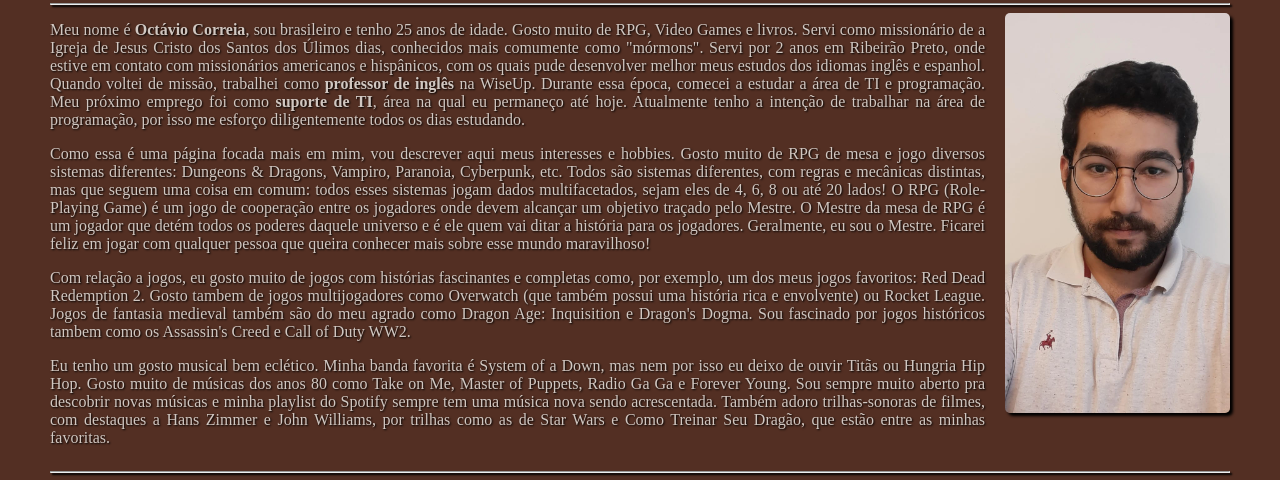
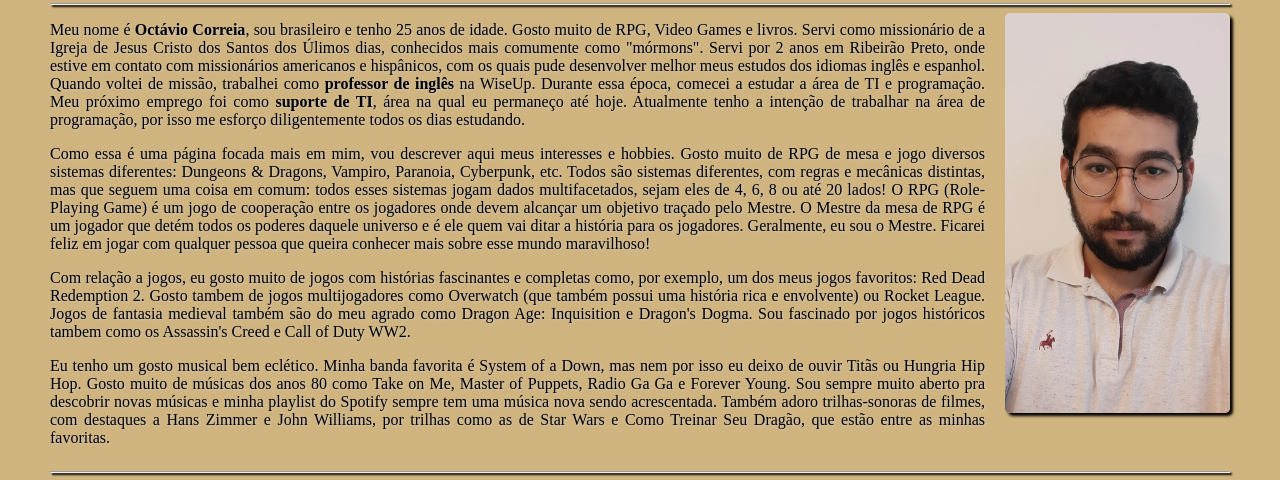
Before and after one commit to octavio-correia/ApresentacaoOctavio, a plain HTML site: page site/index.html in a window 1280 px wide. Shown: the part 80-560 px from the top of the page. Drawn offline with Linux system fonts and the light colour scheme.

Commit message:
Update style.css

```diff
--- a/site/style.css
+++ b/site/style.css
@@ -8,7 +8,7 @@ header {
 body {
     margin-left: 50px;
     margin-right: 50px;
-    background-color: rgb(83, 47, 35);
+    background-color: rgb(207, 180, 127);
 }
 
 .boxVertical {
@@ -27,8 +27,8 @@ h1 {
 }
 
 p {
-    color: rgb(209, 199, 193);
-    text-shadow: 1px 1px 2px black;
+    color: black;
+    text-shadow: 1px 1px 2px rgb(209, 199, 193);
     text-align: justify;
 }
 
```
